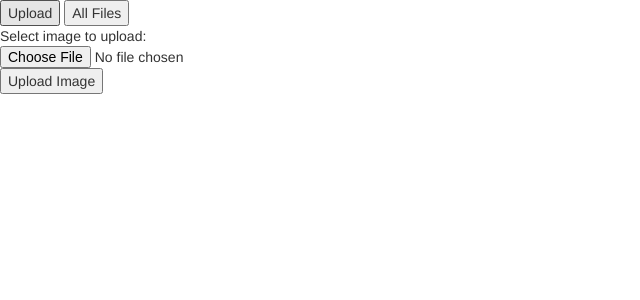
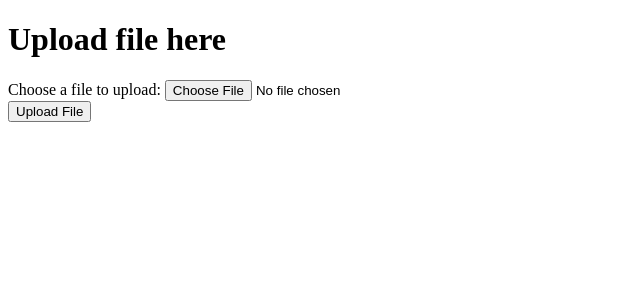
Before and after one commit to MandeeraK/FYP, a PHP site: page / in a window 1280 px wide. Shown: the top 300 px of the page, without its empty margins (0-640 px from the left). Run offline with PHP 8.4, Linux system fonts and the light colour scheme.

Commit message:
13-03-2018

```diff
--- a/index.php
+++ b/index.php
@@ -6,58 +6,17 @@
  * Time: 10:37 PM
  */
 ?>
+<!DOCTYPE html>
 <html>
 <head>
-    <!-- Latest compiled and minified CSS -->
-    <link rel="stylesheet" href="https://maxcdn.bootstrapcdn.com/bootstrap/3.3.7/css/bootstrap.min.css">
-
-    <!-- jQuery library -->
-    <script src="https://ajax.googleapis.com/ajax/libs/jquery/3.3.1/jquery.min.js"></script>
-
-    <!-- Latest compiled JavaScript -->
-    <script src="https://maxcdn.bootstrapcdn.com/bootstrap/3.3.7/js/bootstrap.min.js"></script>
-    <!--<link rel="stylesheet" href="styles.css">-->
+    <title>File Upload</title>
 </head>
 <body>
-<div class="tab">
-    <button class="tablinks" onclick="openCity(event, 'Upload2')">Upload</button>
-    <button class="tablinks" onclick="openCity(event, 'View')">All Files</button>
-</div>
-
-<div id="Upload2" class="tabcontent">
-
-    <form action="upload.php" method="post" enctype="multipart/form-data">
-        Select image to upload:
-        <input type="file" name="fileToUpload" id="fileToUpload">
-        <input type="submit" value="Upload Image" name="submit">
-    </form>
-</div>
-<div id="View" class="tabcontent">
-
-</div>
-
-<script>
-    $(function() {
-        $('input[type=file]').change(function(){
-            var t = $(this).val();
-            var labelText = 'File : ' + t.substr(12, t.length);
-            $(this).prev('label').text(labelText);
-        })
-    });
-
-    function openCity(evt, cityName) {
-        var i, tabcontent, tablinks;
-        tabcontent = document.getElementsByClassName("tabcontent");
-        for (i = 0; i < tabcontent.length; i++) {
-            tabcontent[i].style.display = "none";
-        }
-        tablinks = document.getElementsByClassName("tablinks");
-        for (i = 0; i < tablinks.length; i++) {
-            tablinks[i].className = tablinks[i].className.replace(" active", "");
-        }
-        document.getElementById(cityName).style.display = "block";
-        evt.currentTarget.className += " active";
-    }
-</script>
+<h1>Upload file here</h1>
+<form enctype="multipart/form-data" action="upload.php" method="post">
+    <input type="hidden" name="MAX_FILE_SIZE" value="100000"/>
+    Choose a file to upload: <input name="uploadedfile" type="file" /><br/>
+    <input type="submit" value="Upload File">
+</form>
 </body>
 </html>
```
Also changed, not shown: upload.php (+14 -16 lines).
